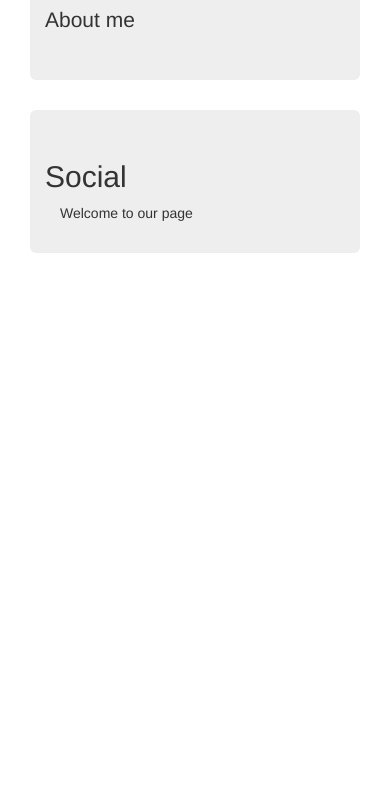
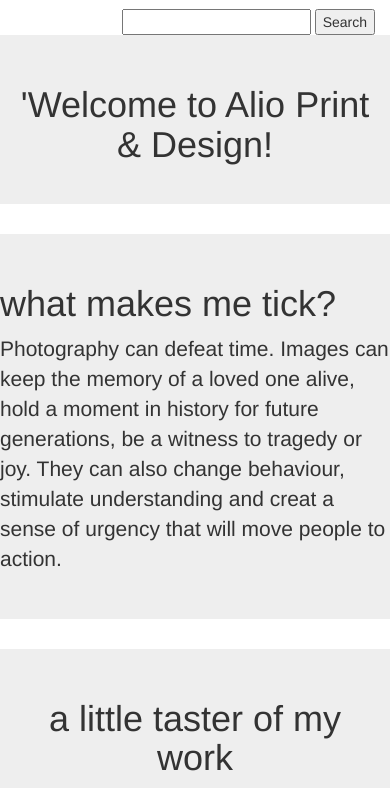
Before and after one commit to ElaineArchbold/fullstack-milestone-project, a Django app: page / in a window 390 px wide; the page is wider, and only the part inside the window is pictured. Shown: the part 51-839 px from the top of that part. Before the commit the page ends 272 px from the top of that part, so only its background shows below. Run offline with Django 3.2, Linux system fonts and the light colour scheme; data that the repository does not hold is empty; some libraries are stand-ins or nearby versions; grey boxes are pictures that could not be loaded.

Commit message:
started styling

```diff
--- a/accounts/forms.py
+++ b/accounts/forms.py
@@ -6,7 +6,6 @@
 
 class UserLoginForm(forms.Form):
     """Form to be used to log users in"""
-
     username = forms.CharField()
     password = forms.CharField(widget=forms.PasswordInput)
 
--- a/accounts/templates/login.html
+++ b/accounts/templates/login.html
@@ -4,10 +4,16 @@
 {% block page_heading %}Home{% endblock %}
 
 {% block content %}
+<div class="container-fluid profile">
+<div class="container register">
+<h1>Enter your details to log in</h1>
 <form method="POST">
     {% csrf_token %}
     {{ login_form | as_bootstrap }}
     <button type="submit" class="btn btn-default">Login</button>
 </form>
+<br>
 <p><a href="{% url 'password_reset' %}">Reset Password</a></p>
+</div>
+</div>
 {% endblock %}
--- a/accounts/templates/registration.html
+++ b/accounts/templates/registration.html
@@ -3,11 +3,15 @@
 {% block page_title %}Registration Page{% endblock %}
 {% block page_heading %}User Registration{% endblock %}
 {% block content %}
-<p>if you already have an account, you can <a href="{% url 'login' %}">sign in</a></p>
+<div class="container-fluid profile">
+<div class="container register">
+<h1>Have an account? Sign in <a href="{% url 'login' %}">here</a></h1>
 
 <form method="POST">
     {% csrf_token %}
      {{ registration_form | as_bootstrap }}
     <button type="submit" class="btn btn-default">Submit</button>
 </form>
+</div>
+</div>
 {% endblock %}
--- a/alioprints/settings.py
+++ b/alioprints/settings.py
@@ -45,6 +45,7 @@
     'cart',
     'checkout',
     'storages',
+    'home',
 ]
 
 MIDDLEWARE = [
@@ -147,7 +148,7 @@
 AWS_S3_CUSTOM_DOMAIN = '%s.s3.amazonaws.com' % AWS_STORAGE_BUCKET_NAME
 
 STATICFILES_LOCATION = 'static'
-STATICFILES_STORAGE = 'custom_storages.StaticStorage'
+#STATICFILES_STORAGE = 'custom_storages.StaticStorage'
 
 STATIC_URL = '/static/'
 STATICFILES_DIRS = (os.path.join(BASE_DIR, "static"),)
--- a/alioprints/urls.py
+++ b/alioprints/urls.py
@@ -17,6 +17,7 @@
 from django.contrib import admin
 from accounts import urls as urls_accounts
 from products import urls as urls_products
+from home import urls as urls_home
 from cart import urls as urls_cart
 from search import urls as urls_search
 from checkout import urls as urls_checkout
@@ -26,7 +27,7 @@
 
 urlpatterns = [
     url(r'^admin/', admin.site.urls),
-    url(r'^$', all_products, name='index'),
+    url(r'^', include(urls_home)),
     url(r'^accounts/', include(urls_accounts)),
     url(r'^products/', include(urls_products)),
     url(r'^cart/', include(urls_cart)),
--- a/cart/views.py
+++ b/cart/views.py
@@ -16,7 +16,7 @@
     cart[id] = cart.get(id, quantity)
 
     request.session['cart'] = cart
-    return redirect(reverse('index'))
+    return redirect(reverse('products'))
 
 
 def adjust_cart(request, id):
--- /dev/null
+++ b/home/templates/home.html
@@ -0,0 +1,109 @@
+<!DOCTYPE html>
+{% extends 'base.html' %}
+
+{% block content %}
+    <!--SECTION ONE-->
+    <section id="quote">
+        <div class="jumbotron parallaxone">
+            <div class="container-fluid text-center">
+                <h1>'Welcome to Alio Print & Design!</h1>
+            </div>
+        </div>
+    </section>
+    <!--SECTION TWO-->
+    <section id="about-me">
+        <div class="jumbotron parallaxtwo">
+            <div class="row about-me">
+                <div class="col-md-7">
+                    <h1>what makes me tick?</h1>
+                    <p>Photography can defeat time. Images can keep the memory of a loved one alive, hold a moment in history for future generations, be a witness to tragedy or joy. They can also change behaviour, stimulate understanding and creat a sense of urgency that will move people to action.</p>
+                </div>
+            </div>
+        </div>
+    </section>
+    <!--SECTION THREE-->
+    <section id="photo-examples">
+        <div class="jumbotron parallaxthree">
+            <div class="container-fluid text-center ">
+                <h1>a little taster of my work</h1>
+                <br>
+                <!--Carousel-->
+                <div class="carousel slide carousel" id="carouselcontrols" data-ride="carousel">
+                    <div class="carousel-inner">
+                        <div class="carousel-item active">
+                            <img class="d-block w-100" src="/media/images/classic-girl.png" alt="Classic Girl">
+                        </div>
+                        <div class="carousel-item">
+                            <img class="d-block w-100" src="/media/images/communion.png" alt="Communion Prints">
+                        </div>
+                        <div class="carousel-item">
+                            <img class="d-block w-100" src="/media/images/dandelion-wish.png" alt="Dandelion Wish">
+                        </div>
+                        <div class="carousel-item">
+                            <img class="d-block w-100" src="assets/images/wlights2.jpg" alt="Wildlights2">
+                        </div>
+                        <div class="carousel-item">
+                            <img class="d-block w-100" src="assets/images/eire4.jpg" alt="Ireland">
+                        </div>
+                        <div class="carousel-item">
+                            <img class="d-block w-100" src="assets/images/BW2.jpg" alt="B&W2">
+                        </div>
+                        <div class="carousel-item">
+                            <img class="d-block w-100" src="assets/images/wlights3.jpg" alt="Wildlights3">
+                        </div>
+                        <div class="carousel-item">
+                            <img class="d-block w-100" src="assets/images/italy2.jpg" alt="Italian Series2">
+                        </div>
+                        <div class="carousel-item">
+                            <img class="d-block w-100" src="assets/images/BW3.jpg" alt="B&W3">
+                        </div>
+                        <div class="carousel-item">
+                            <img class="d-block w-100" src="assets/images/eire3.jpg" alt="Ireland2">
+                        </div>
+                        <div class="carousel-item">
+                            <img class="d-block w-100" src="assets/images/wlights4.jpg" alt="Wildlights4">
+                        </div>
+                        <div class="carousel-item">
+                            <img class="d-block w-100" src="assets/images/BW2.jpg" alt="B&W2">
+                        </div>
+                    </div>
+                    <a class="carousel-control-prev" href="#carouselcontrols" role="button" data-slide="prev">
+                  <span class="carousel-control-prev-icon" aria-hidden="true"></span>
+                  <span class="sr-only">Previous</span>
+                  </a>
+                    <a class="carousel-control-next" href="#carouselcontrols" role="button" data-slide="next">
+                  <span class="carousel-control-next-icon" aria-hidden="true"></span>
+                  <span class="sr-only">Next</span>
+                  </a>
+                </div>
+                <a href="portfolio.html">
+                    <p>View my Portfolio</p>
+                </a>
+            </div>
+        </div>
+    </section>
+    <!--SECTION FOUR-->
+    <section id="get-in-touch">
+        <div class="jumbotron parallaxfour">
+            <div class="container-fluid text-center">
+                <h1>want to collaborate?</h1>
+            </div>
+            <div class="center-form">
+                <form>
+                    <label class="form-text" for="name">name</label>
+                    <input type="text" name="name" id="name" class="form-control" placeholder="Your Name" required />
+                    <label class="form-text" for="emailaddress">email</label>
+                    <input type="email" name="email" id="emailaddress" class="form-control " placeholder="Your Email" required />
+                    <label class="form-text" for="description">what have you got in mind?</label>
+                    <textarea rows="5" name="description" id="description" class="form-control" placeholder="What have you got in mind?" required></textarea>
+                    <div class="form-row text-center">
+                        <div class="col">
+                            <button type="submit" class="btn btn-secondary">submit</button>
+                        </div>
+                    </div>
+                </form>
+            </div>
+        </div>
+    </section>
+
+{% endblock %}
--- a/home/templates/index.html
+++ b/home/templates/index.html
@@ -1,8 +1,7 @@
 <!DOCTYPE html>
-{% extends base.html %}
+{% extends 'base.html' %}
 
 {% block content %}
+<div class="container">index page</div>
 
-<div class="container-fluid">INDEX PAGE</div>
-index page
 {% endblock %}
--- /dev/null
+++ b/home/urls.py
@@ -0,0 +1,7 @@
+from django.conf.urls import url
+from .views import index, home
+
+urlpatterns = [
+    url(r'^$', home, name='home'),
+    url(r'^index', index, name='index'),
+]
--- a/home/views.py
+++ b/home/views.py
@@ -4,6 +4,11 @@
 # Create your views here.
 
 
+def home(request):
+    """A view that displays the home page"""
+    return render(request, "home.html")
+
+
 def index(request):
     """A view that displays the index page"""
     return render(request, "index.html")
--- a/products/templates/products.html
+++ b/products/templates/products.html
@@ -2,27 +2,6 @@
 {% extends 'base.html' %}
 
 {% block content %}
-<div class="container background-container">
-   <!--SECTION ONE-->
-
-
-   <!--Icons for middle section on home page-->
-   <div class="jumbotron parallaxtwo">
-      <div class="container">
-         <div class="row">
-          <p>About me</p>
-         </div>
-      </div>
-   </div>
-   <!--SECTION TWO-->
-   <section>
-      <div class="jumbotron parallaxthree">
-         <h2>Social</h2>
-
-
-
-<div class="container-fluid">Welcome to our page</div>
-<div class="row row-flex">
 
 
     {% for product in products %}
--- a/templates/base.html
+++ b/templates/base.html
@@ -26,18 +26,14 @@
                     <span class="icon-bar"></span>
                     <span class="icon-bar"></span>
                 </button>
-                <a class="navbar-brand" href="/">Alio Prints</a>
+                <a class="navbar-brand brand-logo" href="/">Alio Prints</a>
             </div>
+
             <div id="navbar" class="navbar-collapse collapse">
                 <ul class="nav navbar-nav navbar-right">
                     {% if user.is_authenticated %}
-                        <li><a href="{% url 'profile' %}"><i class="fa fa-user"></i>Profile</a></li>
-                        <li><a href="{% url 'logout' %}"><i class="fa fa-sign-out"></i>Log Out</a></li>
-                    {%  else %}
-                        <li><a href="{% url 'registration' %}"><i class="fa fa-user-plus"></i>Register</a></li>
-                        <li><a href="{% url 'login' %}"><i class="fa fa-sign-in"></i>Log In</a></li>
-                    {% endif %}
-                    <li>
+                        <li><a href="{% url 'products' %}">Shop</a></li>
+                         <li>
                         <a href="{% url 'view_cart' %}">
                             <i class="fa fa-shipping-cart"></i>Cart
                             {% if product_count > 0 %}
@@ -45,11 +41,24 @@
                             {% endif %}
                         </a>
                     </li>
+                       <li><div class="dropdown">
+    <a href="#" class="dropdown-toggle" style="color:white" data-toggle="dropdown">Account</a><i class="fa fa-caret-down"></i>
+    <div class="dropdown-menu">
+        <a href="{% url 'profile' %}"><i class="fa fa-user"></i>Profile</a>
+       <a href="{% url 'logout' %}"><i class="fa fa-sign-out"></i>Log Out</a>
+    </div>
+</div></li>
+
+                    {%  else %}
+                        <li><a href="{% url 'registration' %}"><i class="fa fa-user-plus"></i>Register</a></li>
+                        <li><a href="{% url 'login' %}"><i class="fa fa-sign-in"></i>Log In</a></li>
+                    {% endif %}
+
                 </ul>
             </div>
         </div>
     </nav>
-    {% if messages %}
+ {% if messages %}
         <div class="alert alert-success">
             <div class="messages">
                 {% for message in messages %}
@@ -58,17 +67,43 @@
             </div>
         </div>
     {% endif %}
-    <div class="container search">
-        <div class="display">
+    <div class="container">
+        <div class="display" style="padding-top:60px; float:right">
             <form action="{% url 'search' %}" method="get">
                 <input type="text" name="q">
                 <button type="search">Search</button>
             </form>
         </div>
+        </div>
         {% block content %} {% endblock %}
-    </div>
-    <footer>
 
-    </footer>
+
+ <!--FOOTER-->
+      <footer class="container-fluid footer-details">
+         <div class="row footer-details">
+            <div class="col-xs-12 col-sm-12">
+               <ul class="list-inline social-links">
+                  <li class="list-inline-item">
+                     <a target="_blank" href="https://www.facebook.com/groups/2241482005934815/">
+                     <i class="fa fa-facebook" aria-hidden="true"></i>
+                     <span class="sr-only">Facebook</span></a>
+                  </li>
+                  <li class="list-inline-item">
+                     <a target="_blank" href="https://www.instagram.com/mrshinchhome/?utm_source=ig_embed">
+                     <i class="fa fa-instagram" aria-hidden="true"></i>
+                     <span class="sr-only">Instagram</span></a>
+                  </li>
+                  <li class="list-inline-item">
+                     <a target="_blank" href="https://www.youtube.com/channel/UC6FdaW8Y3m699JdYRNCixIQ/videos">
+                     <i class="fa fa-youtube" aria-hidden="true"></i>
+                     <span class="sr-only">YouTube</span></a>
+                  </li>
+
+               </ul>
+            </div>
+         </div>
+      </footer>
+
 </body>
+
 </html>
```
Also changed, not shown: accounts/templates/profile.html (+7 -1 lines), accounts/views.py (+5 -5 lines), products/models.py (+4 -4 lines), products/migrations/0004_auto_20200419_0900.py (added).
